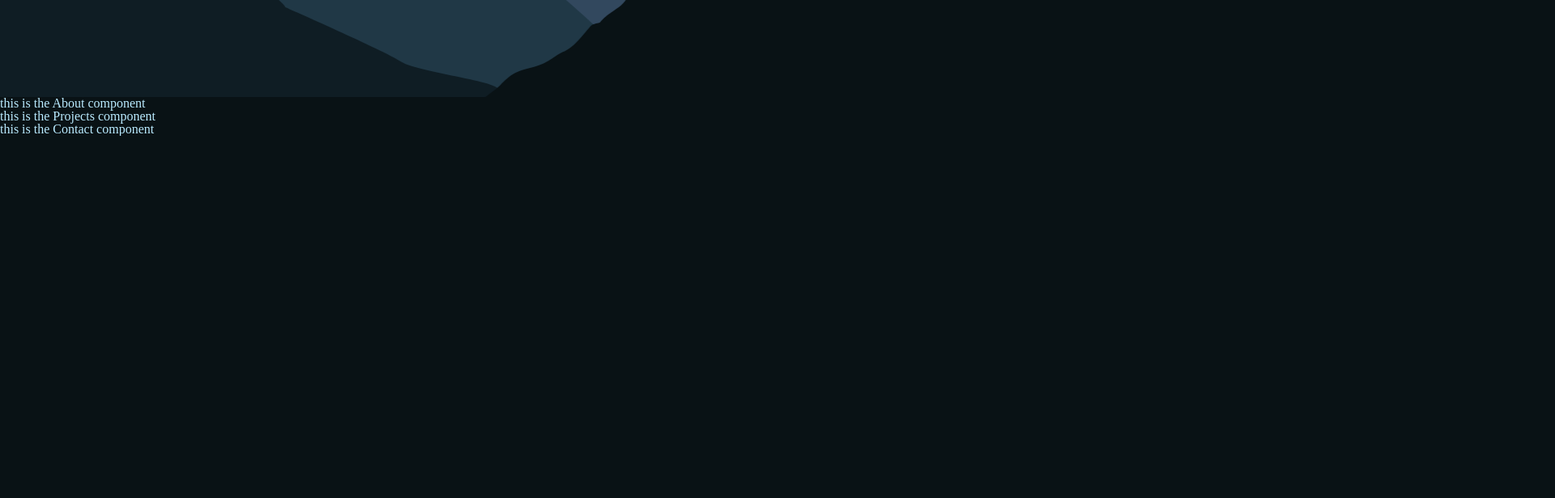
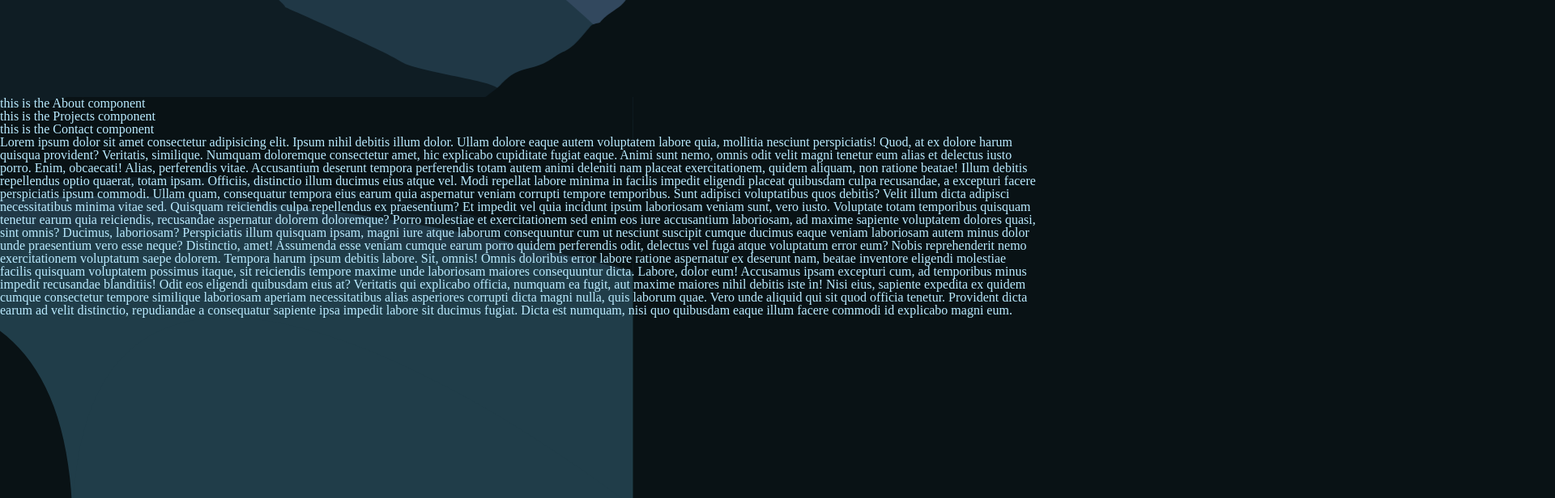
Before and after one commit to SilasCundiff/day-night-portfolio, a Next.js app: page / in a window 1280 px wide. Shown: the part 680-1296 px from the top of the page at 81% size, 1920 px wide, since content can reach past the window. Before the commit the page ends 848 px from the top, so only its background shows below. Built offline with nearby package versions, Linux system fonts and the light colour scheme.

Commit message:
add daymode context, shape svgs to about/contact

```diff
--- a/components/ThemeToggler.js
+++ b/components/ThemeToggler.jsx
@@ -1,7 +1,9 @@
-import React from 'react';
+import { useDayModeContext } from '@/contexts/DayModeContext';
 import styled from 'styled-components';
 import { IconContext } from 'react-icons';
 import { BiSun, BiMoon } from 'react-icons/bi';
+
+
 const StyledThemeToggler = styled.div`
   position: fixed;
   top: 16px;
@@ -12,7 +14,10 @@ const StyledThemeToggler = styled.div`
   }
 `;
 
-function ThemeToggler({ dayMode, dayModeToggler }) {
+function ThemeToggler() {
+  const { dayMode, dayModeToggler } = useDayModeContext();
+  console.log(dayMode)
+
   return (
     <StyledThemeToggler>
       <span className='icon' onClick={dayModeToggler}>
--- /dev/null
+++ b/components/reusables/CurvedSVG.js
@@ -0,0 +1,60 @@
+import { useDayModeContext } from '@/contexts/DayModeContext';
+import styled from 'styled-components';
+
+const StyledCurvedSVG = styled.svg`
+  width: 350vw;
+  height: 100vh;
+  position: absolute;
+  z-index: -1;
+  background: transparent;
+  transform: translateX(-48%);
+  overflow: hidden;
+
+  ${({ bottom }) => (bottom ? 'bottom: 0' : 'top: 0')};
+  .a {
+    fill: ${({ dayMode }) => (dayMode ? '#c7273f' : '#203D49')};
+  }
+  .b {
+    fill: ${({ dayMode }) => (dayMode ? '#cb2e41' : '#203846')};
+  }
+  .c {
+    fill: ${({ dayMode }) => (dayMode ? '#530132' : '#0F1D24')};
+  }
+  .d {
+    fill: ${({ dayMode }) => (dayMode ? '#2f112d' : '#091215')};
+  }
+`;
+
+function CurvedSVG({ bottom }) {
+  const { dayMode } = useDayModeContext();
+  return (
+    <StyledCurvedSVG
+      bottom={bottom}
+      width='1920'
+      height='1110'
+      viewBox='0 0 1920 1110'
+      fill='none'
+      xmlns='http://www.w3.org/2000/svg'
+      dayMode={dayMode}
+    >
+      <path
+        className='a'
+        d='M0 38H1920V596.804V784C1920 784 960 1541.39 960 743.956C960 -53.475 0 596.804 0 596.804V38Z'
+      />
+      <path
+        className='b'
+        d='M0 0H1920V300C1920 300 1344.58 226.334 974 225.5C592.519 224.642 0 300 0 300V0Z'
+      />
+      <path
+        className='c'
+        d='M0 0H1920V300C1920 300 1540.44 196.296 1216.5 176.5C938.862 159.533 682.246 177.957 418 219.5C350 193 206.192 161.65 131 176.5C27.3209 196.976 0 252.5 0 252.5V0Z'
+      />
+      <path
+        className='d'
+        d='M2.38419e-07 0C2.38419e-07 0 324.534 67.0527 534.5 60.5C699.167 55.361 952 0 952 0H1920V300C1633.61 184.532 1464.09 145.338 1140 137.5C815.911 129.662 652.119 233.783 357 153.5C302.339 138.63 96 81 0 153.5C3.43323e-05 46 2.38419e-07 0 2.38419e-07 0Z'
+      />
+    </StyledCurvedSVG>
+  );
+}
+
+export default CurvedSVG;
--- a/components/sections/about/index.js
+++ b/components/sections/about/index.js
@@ -1,11 +1,16 @@
 import React from 'react';
 import styled from 'styled-components';
-
-const StyledAbout = styled.div``;
+import CurvedSVG from '@/components/reusables/CurvedSVG';
+const StyledAbout = styled.div`
+  position: relative;
+  width: 100vw;
+  /* height: 100vh; */
+`;
 
 function About() {
   return (
     <StyledAbout>
+      <CurvedSVG />
       <span>this is the About component</span>
     </StyledAbout>
   );
--- a/components/sections/contact/index.js
+++ b/components/sections/contact/index.js
@@ -1,12 +1,63 @@
 import React from 'react';
 import styled from 'styled-components';
-
-const StyledContact = styled.div``;
+import CurvedSVG from '@/components/reusables/CurvedSVG';
+const StyledContact = styled.div`
+  position: relative;
+  width: 100vw;
+  height: 100vh;
+  .flipper {
+    transform: rotateX(180deg);
+  }
+`;
 
 function Contact() {
   return (
     <StyledContact>
       <span>this is the Contact component</span>
+      <p>
+        Lorem ipsum dolor sit amet consectetur adipisicing elit. Ipsum nihil
+        debitis illum dolor. Ullam dolore eaque autem voluptatem labore quia,
+        mollitia nesciunt perspiciatis! Quod, at ex dolore harum quisqua        provident? Veritatis, similique. Numquam doloremque consectetur amet,
+        hic explicabo cupiditate fugiat eaque. Animi sunt nemo, omnis odit velit
+        magni tenetur eum alias et delectus iusto porro. Enim, obcaecati! Alias,
+        perferendis vitae. Accusantium deserunt tempora perferendis totam autem
+        animi deleniti nam placeat exercitationem, quidem aliquam, non ratione
+        beatae! Illum debitis repellendus optio quaerat, totam ipsam. Officiis,
+        distinctio illum ducimus eius atque vel. Modi repellat labore minima in
+        facilis impedit eligendi placeat quibusdam culpa recusandae, a excepturi
+        facere perspiciatis ipsum commodi. Ullam quam, consequatur tempora eius
+        earum quia aspernatur veniam corrupti tempore temporibus. Sunt adipisci
+        voluptatibus quos debitis? Velit illum dicta adipisci necessitatibus
+        minima vitae sed. Quisquam reiciendis culpa repellendus ex praesentium?
+        Et impedit vel quia incidunt ipsum laboriosam veniam sunt, vero iusto.
+        Voluptate totam temporibus quisquam tenetur earum quia reiciendis,
+        recusandae aspernatur dolorem doloremque? Porro molestiae et
+        exercitationem sed enim eos iure accusantium laboriosam, ad maxime
+        sapiente voluptatem dolores quasi, sint omnis? Ducimus, laboriosam?
+        Perspiciatis illum quisquam ipsam, magni iure atque laborum consequuntur
+        cum ut nesciunt suscipit cumque ducimus eaque veniam laboriosam autem
+        minus dolor unde praesentium vero esse neque? Distinctio, amet!
+        Assumenda esse veniam cumque earum porro quidem perferendis odit,
+        delectus vel fuga atque voluptatum error eum? Nobis reprehenderit nemo
+        exercitationem voluptatum saepe dolorem. Tempora harum ipsum debitis
+        labore. Sit, omnis! Omnis doloribus error labore ratione aspernatur ex
+        deserunt nam, beatae inventore eligendi molestiae facilis quisquam
+        voluptatem possimus itaque, sit reiciendis tempore maxime unde
+        laboriosam maiores consequuntur dicta. Labore, dolor eum! Accusamus
+        ipsam excepturi cum, ad temporibus minus impedit recusandae blanditiis!
+        Odit eos eligendi quibusdam eius at? Veritatis qui explicabo officia,
+        numquam ea fugit, aut maxime maiores nihil debitis iste in! Nisi eius,
+        sapiente expedita ex quidem cumque consectetur tempore similique
+        laboriosam aperiam necessitatibus alias asperiores corrupti dicta magni
+        nulla, quis laborum quae. Vero unde aliquid qui sit quod officia
+        tenetur. Provident dicta earum ad velit distinctio, repudiandae a
+        consequatur sapiente ipsa impedit labore sit ducimus fugiat. Dicta est
+        numquam, nisi quo quibusdam eaque illum facere commodi id explicabo
+        magni eum.
+      </p>
+      <div className='flipper'>
+        <CurvedSVG bottom />
+      </div>
     </StyledContact>
   );
 }
--- a/components/sections/home/Hero.jsx
+++ b/components/sections/home/Hero.jsx
@@ -9,12 +9,12 @@ const StyledHero = styled.div`
   overflow-x: hidden;
 `;
 
-const Hero = ({ dayMode }) => {
+const Hero = () => {
   return (
     <StyledHero>
       <HeroCTA />
-      <HeroDaycycle dayMode={dayMode} />
-      <HeroStarfield dayMode={dayMode} />
+      <HeroDaycycle  />
+      <HeroStarfield  />
     </StyledHero>
   );
 };
--- a/components/sections/home/HeroCTA.jsx
+++ b/components/sections/home/HeroCTA.jsx
@@ -3,7 +3,6 @@ import styled from 'styled-components';
 import Button from '@/components/reusables/Buttons/Button';
 const StyledHeroCTA = styled.div`
   width: 100%;
-  /* background: blue; */
   height: 50%;
   margin-top: 30%;
 
--- a/components/sections/home/HeroDaycycle.jsx
+++ b/components/sections/home/HeroDaycycle.jsx
@@ -1,4 +1,5 @@
 import { useState, useEffect } from 'react';
+import { useDayModeContext } from '@/contexts/DayModeContext';
 import Lottie from 'react-lottie-player';
 import styled from 'styled-components';
 
@@ -24,7 +25,10 @@ const moonRiseSegments = [0, 30];
 const dayModeSegments = [30, 90];
 const nightModeSegments = [90, 120];
 
-function HeroDaycycle({ dayMode }) {
+function HeroDaycycle() {
+
+  const { dayMode } = useDayModeContext();
+
   const [animationData, setAnimationData] = useState();
   const [currentSegments, setCurrentSegments] = useState(moonRiseSegments);
   const [initialPageLoad, setInitialPageLoad] = useState(false);
--- /dev/null
+++ b/contexts/DayModeContext.js
@@ -0,0 +1,17 @@
+import { createContext, useContext } from 'react';
+
+const DayModeContext = createContext(undefined);
+
+const DayModeProvider = ({children, value}) => {
+  return <DayModeContext.Provider value={value}>{children}</DayModeContext.Provider>
+};
+
+const useDayModeContext = () => {
+  const context = useContext(DayModeContext);
+  if (context === undefined) {
+    throw new Error('useDayModeContext must be used within a DayModeProvider');
+  }
+  return context;
+};
+
+export { DayModeProvider, useDayModeContext };
--- a/jsconfig.json
+++ b/jsconfig.json
@@ -4,6 +4,7 @@
     "paths": {
       "@/components/*": ["components/*"],
       "@/styles/*": ["styles/*"],
+      "@/contexts/*": ["contexts/*"],
 
     }
   }
--- a/pages/_app.js
+++ b/pages/_app.js
@@ -1,4 +1,5 @@
 import { useState } from 'react';
+import { DayModeProvider } from '@/contexts/DayModeContext';
 import { ThemeProvider } from 'styled-components';
 import { GlobalStyle } from '@/styles/GlobalStyle';
 import { nightTheme, dayTheme } from '@/styles/ThemeConfig';
@@ -7,17 +8,14 @@ function MyApp({ Component, pageProps }) {
   const [dayMode, setDayMode] = useState(false);
 
   const dayModeToggler = () => setDayMode(!dayMode);
+
   return (
-    <>
+    <DayModeProvider value={{ dayMode, dayModeToggler }}>
       <ThemeProvider theme={dayMode ? dayTheme : nightTheme}>
         <GlobalStyle />
-        <Component
-          {...pageProps}
-          dayModeToggler={dayModeToggler}
-          dayMode={dayMode}
-        />
+        <Component {...pageProps} />
       </ThemeProvider>
-    </>
+    </DayModeProvider>
   );
 }
 
```
Also changed, not shown: 1 other file (tests, documents, lock files or other folders).
